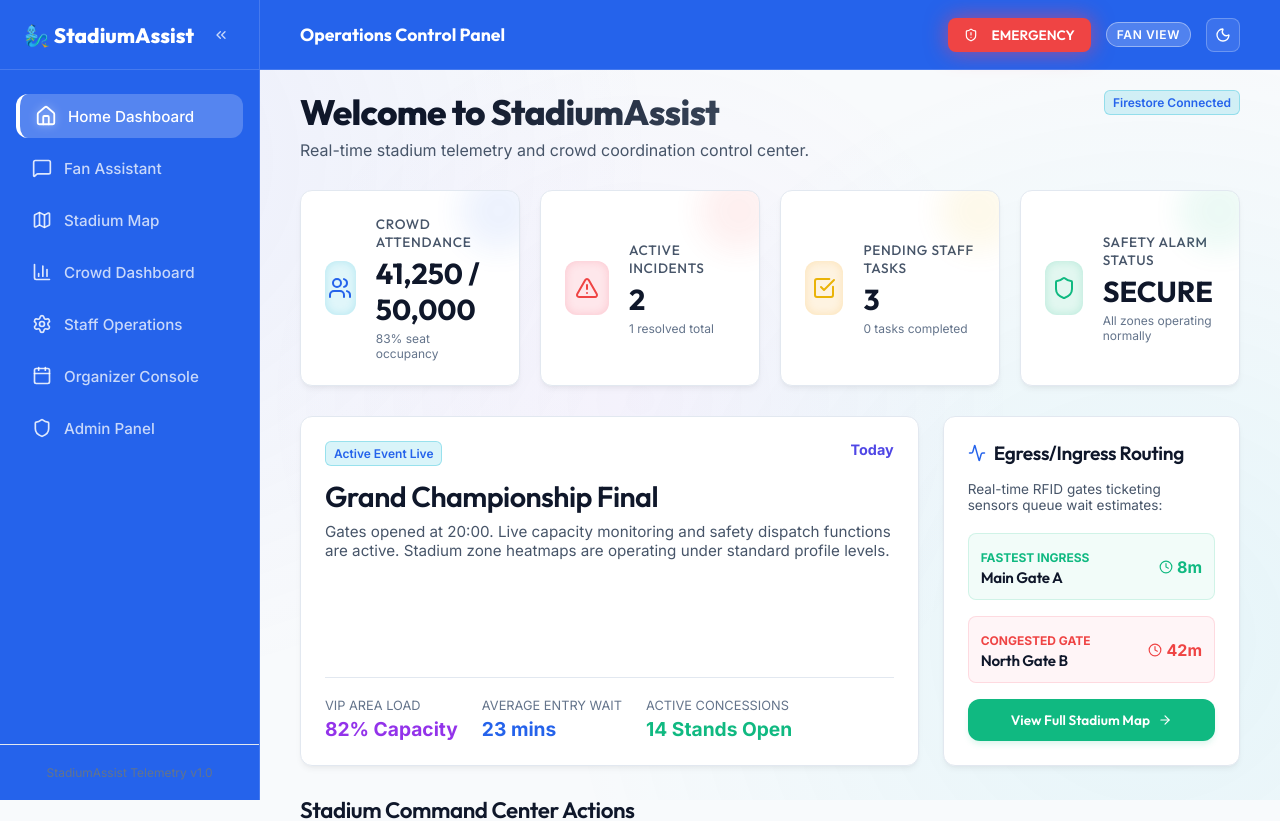
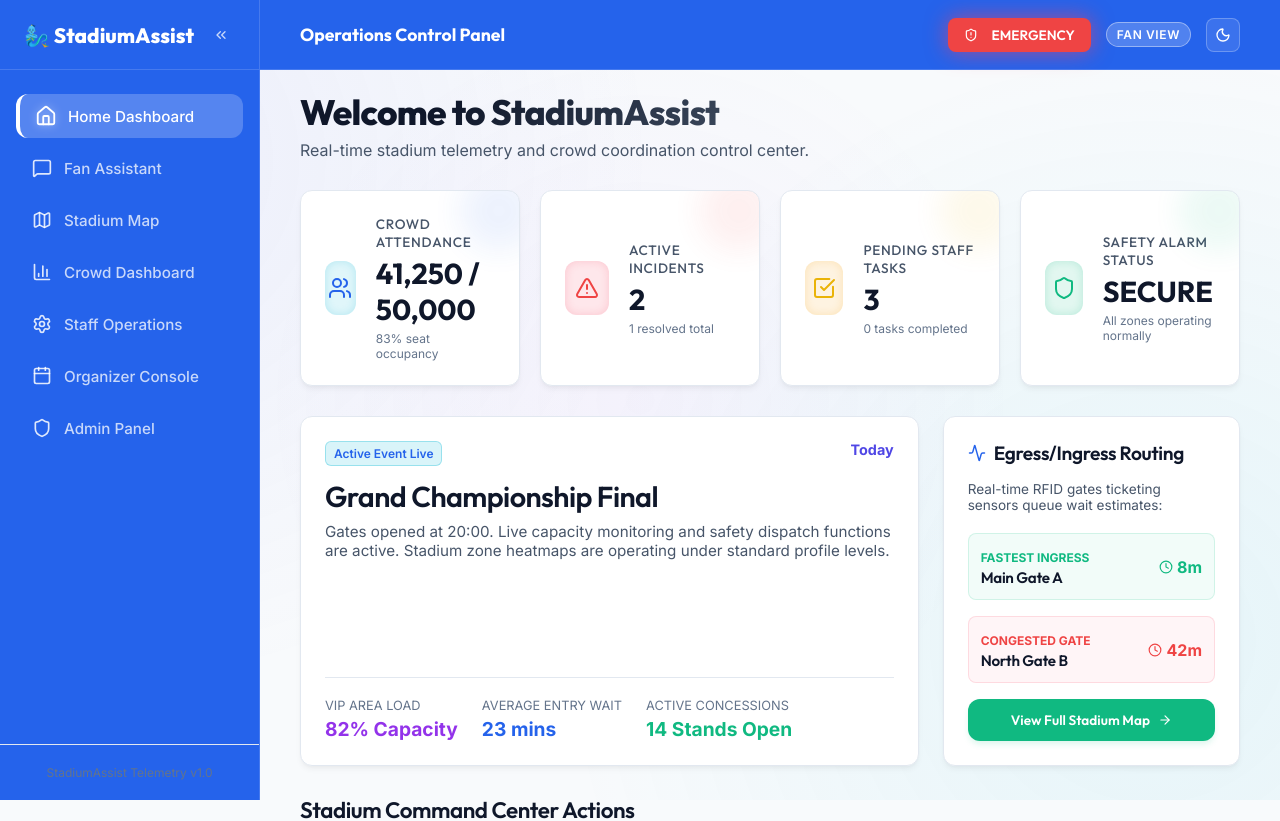
Before and after one commit to Dhinakarg/FIFA, a React (Vite) app: page /#/ in a window 1280 px wide. Shown: the top 821 px of the page. Built offline with nearby package versions, Linux system fonts and the light colour scheme; no server answers; the database is empty.

Commit message:
style: remove firestore connection simulator status badge from Home landing page header

```diff
--- a/src/pages/Home.jsx
+++ b/src/pages/Home.jsx
@@ -10,8 +10,7 @@ function Home() {
     incidents,
     tasks,
     queues,
-    evacuationAlarm,
-    isFirebaseActive
+    evacuationAlarm
   } = useAppState();
 
   const pendingIncidentsCount = useMemo(() => incidents.filter(i => i.status !== "resolved").length, [incidents]);
@@ -41,9 +40,6 @@ function Home() {
           <p className="page-description">Real-time stadium telemetry and crowd coordination control center.</p>
         </div>
         <div style={{ display: "flex", gap: "10px", alignItems: "center" }}>
-          <span className={`badge-status ${isFirebaseActive ? 'role-fan' : 'role-staff'}`}>
-            {isFirebaseActive ? "Firestore Connected" : "Local Simulation Mode"}
-          </span>
           {evacuationAlarm && (
             <span className="badge-status badge-high" style={{ padding: "8px 12px", animation: "pulse-border 1s infinite alternate" }}>
               ⚠️ ACTIVE EVACUATION
```
